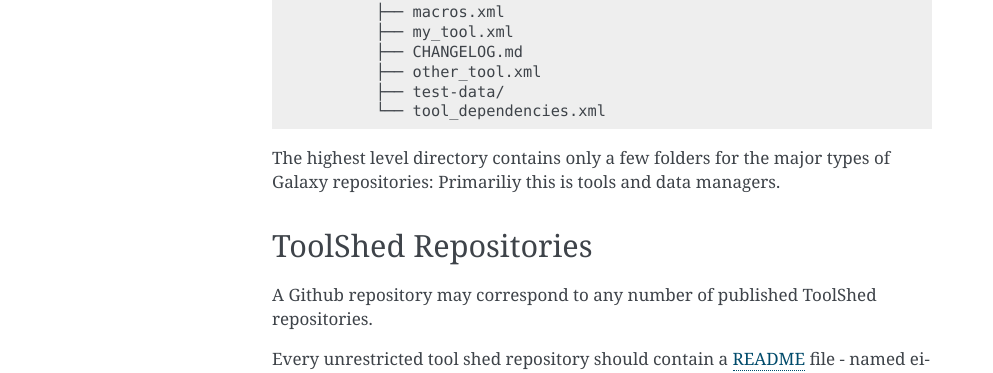
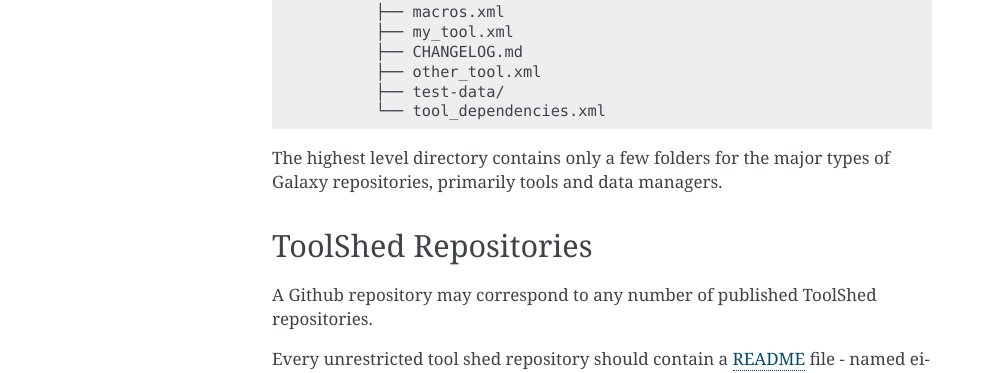
Before and after one commit to galaxy-iuc/standards, a Sphinx documentation site: the page built from docs/best_practices/repositories.rst, in a window 1280 px wide. Shown: the part 470-843 px from the top of the page, without its empty margins (148-1141 px from the left). Built offline with Sphinx 7.4.7, drawn with Linux system fonts in a browser that asks for light colours.

Commit message:
Apply suggestions from code review
Co-authored-by: Nicola Soranzo <nicola.soranzo@gmail.com>

```diff
--- a/docs/best_practices/repositories.rst
+++ b/docs/best_practices/repositories.rst
@@ -29,7 +29,7 @@ repositories in a structure similar to the following:
             └── tool_dependencies.xml
 
 The highest level directory contains only a few folders for the major types of
-Galaxy repositories: Primariliy this is tools and data managers.
+Galaxy repositories, primarily tools and data managers.
 
 ToolShed Repositories
 ---------------------
--- a/docs/best_practices/shed_yml.rst
+++ b/docs/best_practices/shed_yml.rst
@@ -28,7 +28,7 @@ toolshed repositories.
 +-----------------------+--------------------------------------------------------------------------------------------------------------------------------------------------------------------------------------------+
 | owner                 | Your toolshed username                                                                                                                                                                     |
 +-----------------------+--------------------------------------------------------------------------------------------------------------------------------------------------------------------------------------------+
-| description           | A short description of the tool set                                                                                                                                                        |
+| description           | A short description of the tool                                                                                                                                                            |
 +-----------------------+--------------------------------------------------------------------------------------------------------------------------------------------------------------------------------------------+
 | homepage_url          | This value is currently under debate, but we recommend reading over `#1 <https://github.com/galaxy-iuc/standards/issues/1>`__.                                                             |
 +-----------------------+--------------------------------------------------------------------------------------------------------------------------------------------------------------------------------------------+
```
